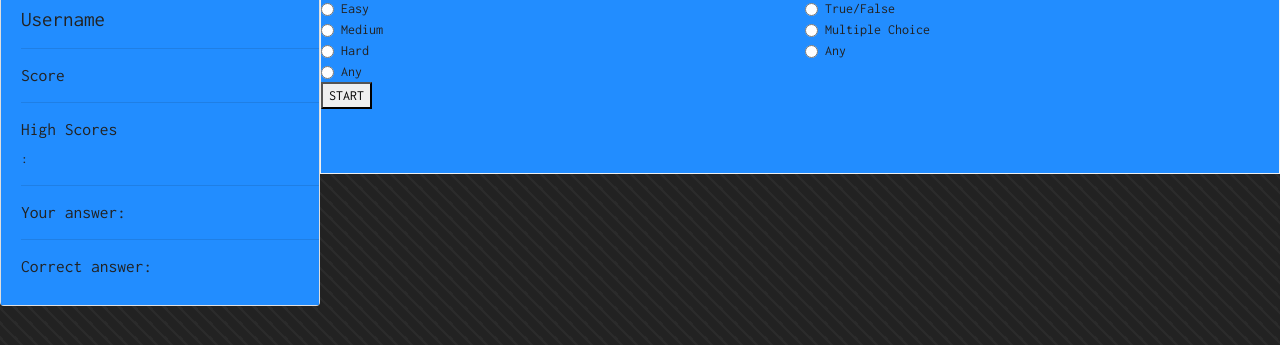
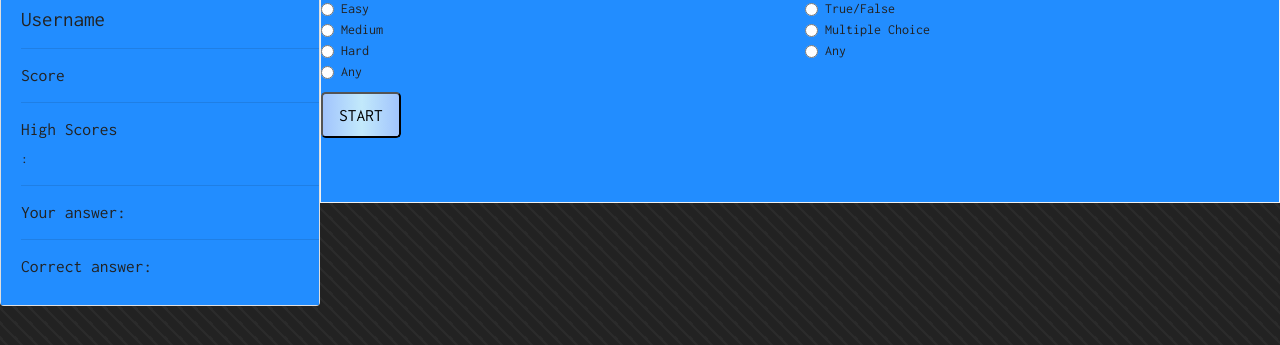
Before and after one commit to chrisfaux95/trivatastic, a website: page public/hold.html in a window 1280 px wide. Shown: the part 273-618 px from the top of the page. Drawn offline with nearby package versions, Linux system fonts and the light colour scheme; no server answers.

Commit message:
Changed titles added button change to start button.

```diff
--- a/public/assets/stylesheets/background.css
+++ b/public/assets/stylesheets/background.css
@@ -107,6 +107,11 @@ body {
   box-shadow: 0 4px 15px 0 rgba(116, 79, 168, 0.75);
 }
 
+/* START button */
+
+.btn-2 {
+  margin-top: 1%;
+  background-image: linear-gradient(to right, #a1c4fd 0%, #c2e9fb 51%, #a1c4fd 100%);}
 
 /* Sign up Page Form */
 
@@ -188,3 +193,5 @@ body {
   color: black;
   font-weight: bold;
 }
+
+/* Radio Style */
--- a/public/hold.html
+++ b/public/hold.html
@@ -14,7 +14,7 @@
   <link rel="stylesheet" href="https://stackpath.bootstrapcdn.com/bootswatch/4.5.2/lumen/bootstrap.min.css"
     integrity="sha384-GzaBcW6yPIfhF+6VpKMjxbTx6tvR/yRd/yJub90CqoIn2Tz4rRXlSpTFYMKHCifX" crossorigin="anonymous">
   <link rel="stylesheet" href="./assets/stylesheets/background.css">
-  <title>Title</title>
+  <title>Quiz</title>
 </head>
 
 <body>
@@ -104,7 +104,7 @@
               <div id="types"></div>
             </fieldset>
           </div>
-          <button class="categoryBtn">START</button>
+          <button class="categoryBtn btn-lg  btn-2">START</button>
         </form>
 
         <div id="question-container"></div>
```
Also changed, not shown: public/landing.html (+1 -1 lines), public/login.html (+1 -1 lines), public/members.html (+1 -1 lines), public/signup.html (+1 -1 lines).
